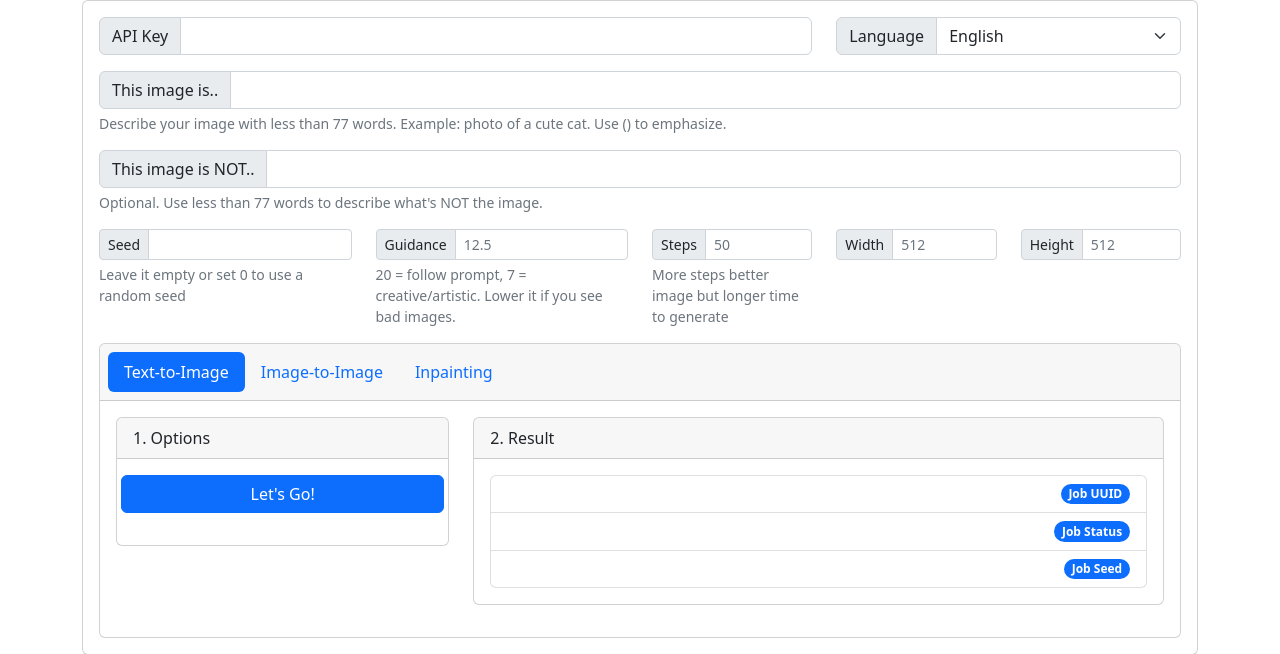
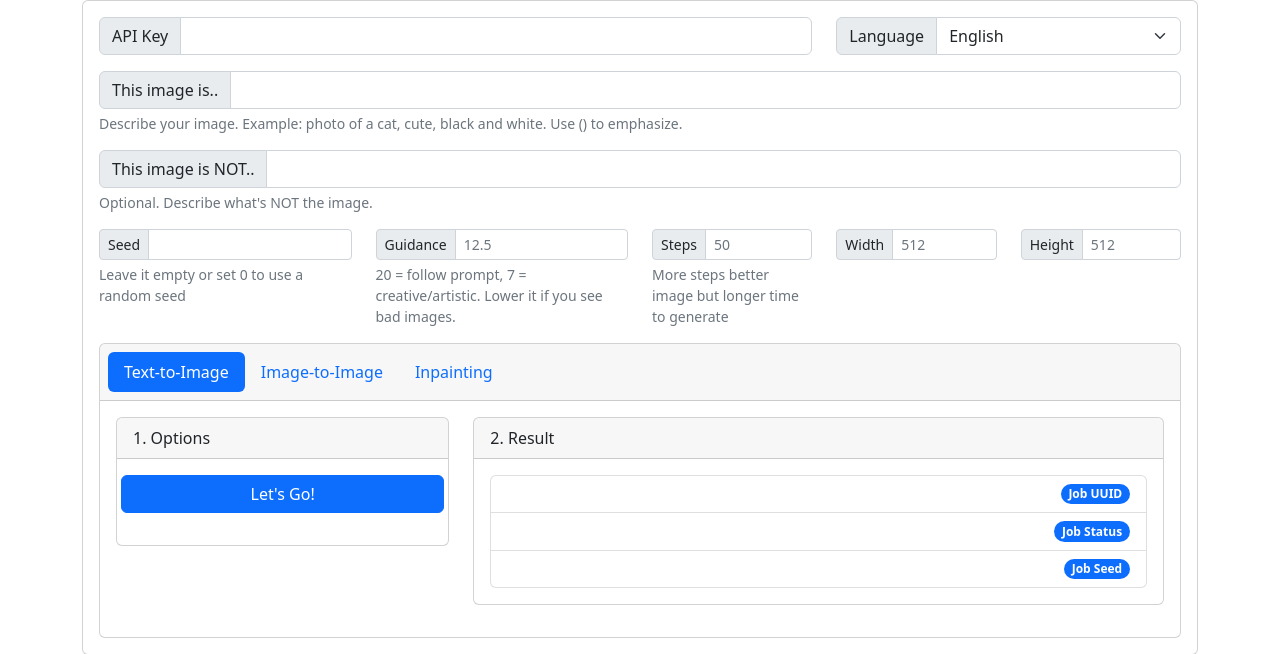
Before and after one commit to HappyZ/stable-diffusion-for-fun, a Flask app: page / in a window 1280 px wide. Shown: the top 654 px of the page. Run offline with Flask 3, Linux system fonts and the light colour scheme; parts of the project's set-up code (start-up, migrations or seed data) failed here and were passed over; some libraries are stand-ins or nearby versions.

Commit message:
[FE] supports more than 77 tokens

```diff
--- a/templates/index.html
+++ b/templates/index.html
@@ -40,9 +40,9 @@
                         <input class="form-control" id="prompt" aria-describedby="promptHelp">
                     </div>
                     <div id="promptHelp" class="form-text"
-                        data-en_XX="Describe your image with less than 77 words. Example: photo of a cute cat. Use () to emphasize."
-                        data-zh_CN="用少于77个词来形容这张图。比如：一张可爱的猫的照片。用括号（）强调重要性。">Describe your image with less than 77 words.
-                        Example: photo of a cute cat. Use () to emphasize.</div>
+                        data-en_XX="Describe your image. Example: photo of a cat, cute, black and white. Use () to emphasize."
+                        data-zh_CN="形容这张图。比如：一张猫的照片，可爱，黑白色。用括号（）强调重要性。">Describe your image. Example: photo of a cat,
+                        cute, black and white. Use () to emphasize.</div>
                 </div>
                 <div class="row mb-3">
                     <div class="input-group">
@@ -50,10 +50,8 @@
                             data-zh_CN="这张图不是..">This image is NOT..</label>
                         <input type="text" class="form-control" id="negPrompt" aria-describedby="negPromptHelp">
                     </div>
-                    <div id="negPromptHelp" class="form-text"
-                        data-en_XX="Optional. Use less than 77 words to describe what's NOT the image."
-                        data-zh_CN="非必填。用少于77个词形容这张图不长什么样。">Optional. Use less than 77 words to describe what's NOT the
-                        image.</div>
+                    <div id="negPromptHelp" class="form-text" data-en_XX="Optional. Describe what's NOT the image."
+                        data-zh_CN="非必填。形容这张图不长什么样。">Optional. Describe what's NOT the image.</div>
                 </div>
                 <div class="row">
                     <div class="col-md-3 mb-3">
```
